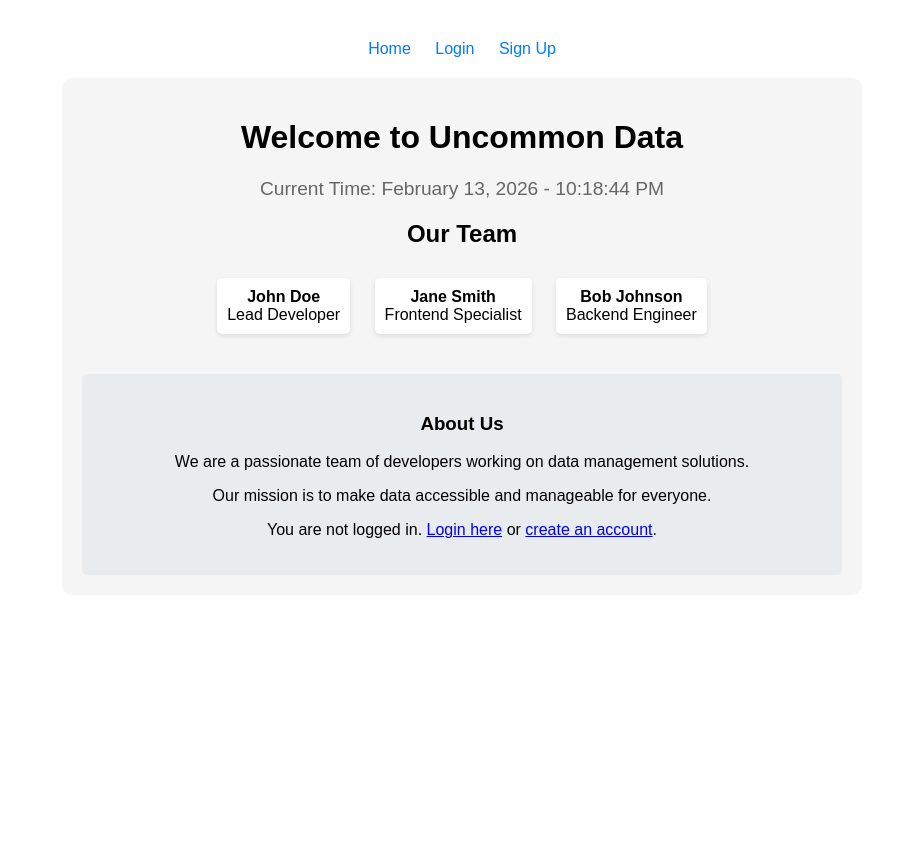
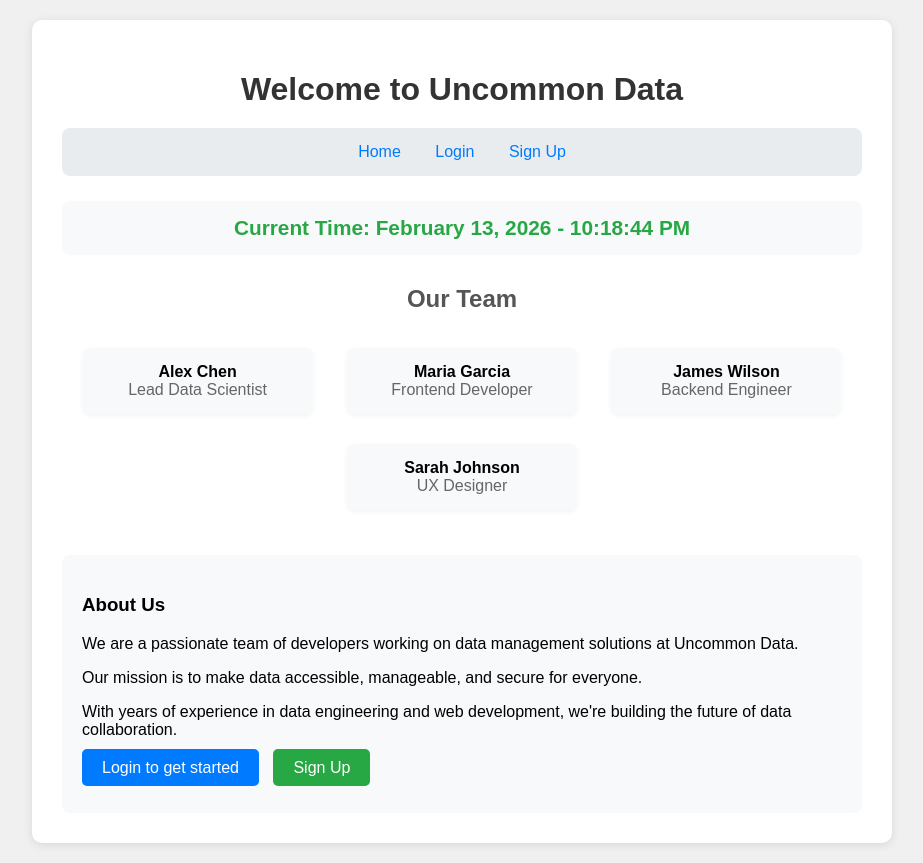
Before and after one commit to jhuang165/data136-hw4, a Django app: page / in a window 1280 px wide. Shown: the whole page, without its empty margins (178-1101 px from the left). Before the commit the page ends 575 px from the top, so only its background shows below. Run offline with Django 5.2, Linux system fonts and the light colour scheme.

Commit message:
fixed issues

```diff
--- a/uncommondata/core/templates/uncommondata/base.html
+++ b/uncommondata/core/templates/uncommondata/base.html
@@ -1,86 +1,54 @@
 <!DOCTYPE html>
-<html lang="en">
+<html>
 <head>
-    <meta charset="UTF-8">
-    <meta name="viewport" content="width=device-width, initial-scale=1.0">
-    <title>{% block title %}Uncommon Data{% endblock %}</title>
+    <title>Login</title>
     <style>
         body {
             font-family: Arial, sans-serif;
-            max-width: 800px;
-            margin: 0 auto;
+            max-width: 400px;
+            margin: 50px auto;
             padding: 20px;
             text-align: center;
         }
-        .container {
+        form {
             background-color: #f5f5f5;
+            padding: 20px;
             border-radius: 10px;
-            padding: 20px;
-            margin-top: 20px;
         }
-        .highlight {
-            background-color: yellow;
-            font-weight: bold;
-            padding: 2px 5px;
-            border-radius: 3px;
+        input[type="text"], input[type="password"] {
+            width: 100%;
+            padding: 8px;
+            margin: 10px 0;
+            border: 1px solid #ddd;
+            border-radius: 4px;
+            box-sizing: border-box;
         }
-        .team-member {
-            display: inline-block;
-            margin: 10px;
-            padding: 10px;
-            background-color: #fff;
-            border-radius: 5px;
-            box-shadow: 0 2px 5px rgba(0,0,0,0.1);
+        button {
+            background-color: #007bff;
+            color: white;
+            padding: 10px 20px;
+            border: none;
+            border-radius: 4px;
+            cursor: pointer;
+            width: 100%;
         }
-        .time-display {
-            font-size: 1.2em;
-            color: #666;
-            margin: 20px 0;
+        button:hover {
+            background-color: #0056b3;
         }
-        .nav-links {
-            margin: 20px 0;
-        }
-        .nav-links a {
-            margin: 0 10px;
-            color: #007bff;
-            text-decoration: none;
-        }
-        .nav-links a:hover {
-            text-decoration: underline;
-        }
-        .logout-form {
-            display: inline;
-        }
-        .logout-form button {
-            background: none;
-            border: none;
-            color: #007bff;
-            cursor: pointer;
-            font-size: 1em;
-            margin: 0 10px;
+        .errorlist {
+            color: red;
+            list-style: none;
             padding: 0;
-        }
-        .logout-form button:hover {
-            text-decoration: underline;
         }
     </style>
 </head>
 <body>
-    <div class="nav-links">
-        <a href="{% url 'core:index' %}">Home</a>
-        {% if user.is_authenticated %}
-            <span>Welcome, <span class="highlight">{{ user.username }}</span>!</span>
-            <form method="post" action="{% url 'logout' %}" class="logout-form">
-                {% csrf_token %}
-                <button type="submit">Logout</button>
-            </form>
-        {% else %}
-            <a href="{% url 'login' %}">Login</a>
-            <a href="{% url 'core:new_user_form' %}">Sign Up</a>
-        {% endif %}
-    </div>
-
-    {% block content %}
-    {% endblock %}
+    <h2>Login</h2>
+    <form method="post">
+        {% csrf_token %}
+        {{ form.as_p }}
+        <button type="submit">Login</button>
+    </form>
+    <p>Don't have an account? <a href="{% url 'core:new_user_form' %}">Sign up here</a></p>
 </body>
 </html>
--- a/uncommondata/core/templates/uncommondata/index.html
+++ b/uncommondata/core/templates/uncommondata/index.html
@@ -1,40 +1,166 @@
-{% extends 'uncommondata/base.html' %}
-
-{% block title %}Home - Uncommon Data{% endblock %}
-
-{% block content %}
+<!DOCTYPE html>
+<html>
+<head>
+    <title>Uncommon Data</title>
+    <style>
+        body {
+            font-family: Arial, sans-serif;
+            margin: 0;
+            padding: 0;
+            display: flex;
+            justify-content: center;
+            align-items: center;
+            min-height: 100vh;
+            background-color: #f0f0f0;
+        }
+        .container {
+            max-width: 800px;
+            width: 90%;
+            margin: 20px auto;
+            padding: 30px;
+            background-color: white;
+            border-radius: 10px;
+            box-shadow: 0 2px 10px rgba(0,0,0,0.1);
+            text-align: center;
+        }
+        .highlight {
+            background-color: yellow;
+            font-weight: bold;
+            padding: 2px 8px;
+            border-radius: 3px;
+            display: inline-block;
+        }
+        .team-member {
+            display: inline-block;
+            margin: 15px;
+            padding: 15px;
+            background-color: #f8f9fa;
+            border-radius: 8px;
+            box-shadow: 0 2px 5px rgba(0,0,0,0.05);
+            min-width: 200px;
+        }
+        .time-display {
+            font-size: 1.3em;
+            color: #28a745;
+            margin: 25px 0;
+            padding: 15px;
+            background-color: #f8f9fa;
+            border-radius: 8px;
+            font-weight: bold;
+        }
+        .nav-links {
+            margin: 20px 0;
+            padding: 15px;
+            background-color: #e9ecef;
+            border-radius: 8px;
+        }
+        .nav-links a {
+            margin: 0 15px;
+            color: #007bff;
+            text-decoration: none;
+            font-weight: 500;
+        }
+        .nav-links a:hover {
+            text-decoration: underline;
+        }
+        .logout-form {
+            display: inline;
+            margin: 0 15px;
+        }
+        .logout-form button {
+            background: none;
+            border: none;
+            color: #007bff;
+            cursor: pointer;
+            font-size: 1em;
+            font-weight: 500;
+            padding: 0;
+            margin: 0;
+        }
+        .logout-form button:hover {
+            text-decoration: underline;
+        }
+        .bio-section {
+            margin-top: 30px;
+            padding: 20px;
+            background-color: #f8f9fa;
+            border-radius: 8px;
+            text-align: left;
+        }
+        h1 {
+            color: #333;
+            margin-bottom: 20px;
+        }
+        h2 {
+            color: #555;
+            margin: 30px 0 20px;
+        }
+        .user-greeting {
+            font-size: 1.2em;
+            margin: 20px 0;
+            padding: 15px;
+            background-color: #e3f2fd;
+            border-radius: 8px;
+        }
+    </style>
+</head>
+<body>
     <div class="container">
         <h1>Welcome to Uncommon Data</h1>
+
+        <div class="nav-links">
+            <a href="/">Home</a>
+            {% if user.is_authenticated %}
+                <span>Welcome, <span class="highlight">{{ user.username }}</span>!</span>
+                <form method="post" action="{% url 'logout' %}" class="logout-form">
+                    {% csrf_token %}
+                    <button type="submit">Logout</button>
+                </form>
+            {% else %}
+                <a href="{% url 'login' %}">Login</a>
+                <a href="{% url 'core:new_user_form' %}">Sign Up</a>
+            {% endif %}
+        </div>
 
         <div class="time-display">
             Current Time: {{ current_time }}
         </div>
+
+        {% if user.is_authenticated %}
+        <div class="user-greeting">
+            <p>You are logged in as <span class="highlight">{{ user.username }}</span>
+            ({{ user.email }})</p>
+            {% if user.profile.is_curator %}
+                <p>You have <strong>curator</strong> privileges.</p>
+            {% else %}
+                <p>You have <strong>harvester</strong> privileges.</p>
+            {% endif %}
+        </div>
+        {% endif %}
 
         <h2>Our Team</h2>
         <div>
             {% for member in team_members %}
                 <div class="team-member">
                     <strong>{{ member.name }}</strong><br>
-                {{ member.role }}
+                    <span style="color: #666;">{{ member.role }}</span>
                 </div>
             {% endfor %}
         </div>
 
-    <div style="margin-top: 30px; padding: 20px; background-color: #e9ecef; border-radius: 5px;">
+        <div class="bio-section">
             <h3>About Us</h3>
-        <p>We are a passionate team of developers working on data management solutions.</p>
-        <p>Our mission is to make data accessible and manageable for everyone.</p>
+            <p>We are a passionate team of developers working on data management solutions at Uncommon Data.</p>
+            <p>Our mission is to make data accessible, manageable, and secure for everyone.</p>
+            <p>With years of experience in data engineering and web development, we're building the future of data collaboration.</p>
 
-        {% if user.is_authenticated %}
-            <p>You are logged in as <span class="highlight">{{ user.username }}</span>.</p>
-            {% if user.profile.is_curator %}
-                <p>You have <strong>curator</strong> privileges.</p>
-            {% else %}
-                <p>You have <strong>harvester</strong> privileges.</p>
-            {% endif %}
-        {% else %}
-            <p>You are not logged in. <a href="{% url 'login' %}">Login here</a> or <a href="{% url 'core:new_user_form' %}">create an account</a>.</p>
+            {% if not user.is_authenticated %}
+                <p style="margin-top: 20px;">
+                    <a href="{% url 'login' %}" style="background-color: #007bff; color: white; padding: 10px 20px; text-decoration: none; border-radius: 5px;">Login to get started</a>
+                    <a href="{% url 'core:new_user_form' %}" style="background-color: #28a745; color: white; padding: 10px 20px; text-decoration: none; border-radius: 5px; margin-left: 10px;">Sign Up</a>
+                </p>
             {% endif %}
         </div>
     </div>
-{% endblock %}
+</body>
+</html>
--- a/uncommondata/core/views.py
+++ b/uncommondata/core/views.py
@@ -23,15 +23,15 @@ def index(request):
     context = {
         'current_time': get_current_time(),
         'team_members': [
-            {'name': 'John Doe', 'role': 'Lead Developer'},
-            {'name': 'Jane Smith', 'role': 'Frontend Specialist'},
-            {'name': 'Bob Johnson', 'role': 'Backend Engineer'},
+            {'name': 'Alex Chen', 'role': 'Lead Data Scientist'},
+            {'name': 'Maria Garcia', 'role': 'Frontend Developer'},
+            {'name': 'James Wilson', 'role': 'Backend Engineer'},
+            {'name': 'Sarah Johnson', 'role': 'UX Designer'},
         ]
     }
 
-    # If user is logged in, add to context for highlighting
-    if request.user.is_authenticated:
-        context['current_user'] = request.user
+    # The user is automatically available in templates via {{ user }}
+    # No need to add to context, but we can add extra user info if needed
 
     return render(request, 'uncommondata/index.html', context)
 
@@ -48,10 +48,6 @@ def create_user_api(request):
     """
     API endpoint to create a new user at /app/api/createUser/
     Requires POST with fields: email, user_name, password, is_curator
-    Returns:
-        - 201 Created on success
-        - 400 Bad Request if email exists or data invalid
-        - 405 Method Not Allowed for non-POST requests (handled by decorator)
     """
     # Extract data from POST request
     email = request.POST.get('email', '').strip()
@@ -67,7 +63,7 @@ def create_user_api(request):
     if User.objects.filter(email=email).exists():
         return HttpResponseBadRequest(f"email {email} already in use")
 
-    # Check if username already exists (optional but good practice)
+    # Check if username already exists
     if User.objects.filter(username=username).exists():
         return HttpResponseBadRequest(f"username {username} already taken")
 
@@ -75,8 +71,7 @@ def create_user_api(request):
         # Convert is_curator to boolean
         is_curator = bool(int(is_curator_str))
 
-        # Create the user using Django's built-in create_user method
-        # This handles password hashing automatically
+        # Create the user
         user = User.objects.create_user(
             username=username,
             email=email,
@@ -102,9 +97,3 @@ def create_user_api(request):
         return HttpResponseBadRequest("is_curator must be 0 or 1")
     except Exception as e:
         return HttpResponseBadRequest(f"Error creating user: {str(e)}")
-
-# Additional view for handling any method not allowed
-@require_http_methods(["GET", "POST"])
-def method_not_allowed(request):
-    """Return 405 for unsupported methods on endpoints that only accept specific methods"""
-    return HttpResponse(status=405)
--- a/uncommondata/uncommondata/urls.py
+++ b/uncommondata/uncommondata/urls.py
@@ -14,12 +14,14 @@ Including another URLconf
     1. Import the include() function: from django.urls import include, path
     2. Add a URL to urlpatterns:  path('blog/', include('blog.urls'))
 """
+
 from django.contrib import admin
 from django.urls import path, include
 from django.contrib.auth import views as auth_views
 
 urlpatterns = [
     path('admin/', admin.site.urls),
-    path('accounts/login/', auth_views.LoginView.as_view(), name='login'),
+    path('accounts/login/', auth_views.LoginView.as_view(template_name='registration/login.html'), name='login'),
+    path('accounts/logout/', auth_views.LogoutView.as_view(), name='logout'),
     path('', include('core.urls')),
 ]
```
Also changed, not shown: 1 other file. Lines whose indentation alone changed are shown as unchanged.
